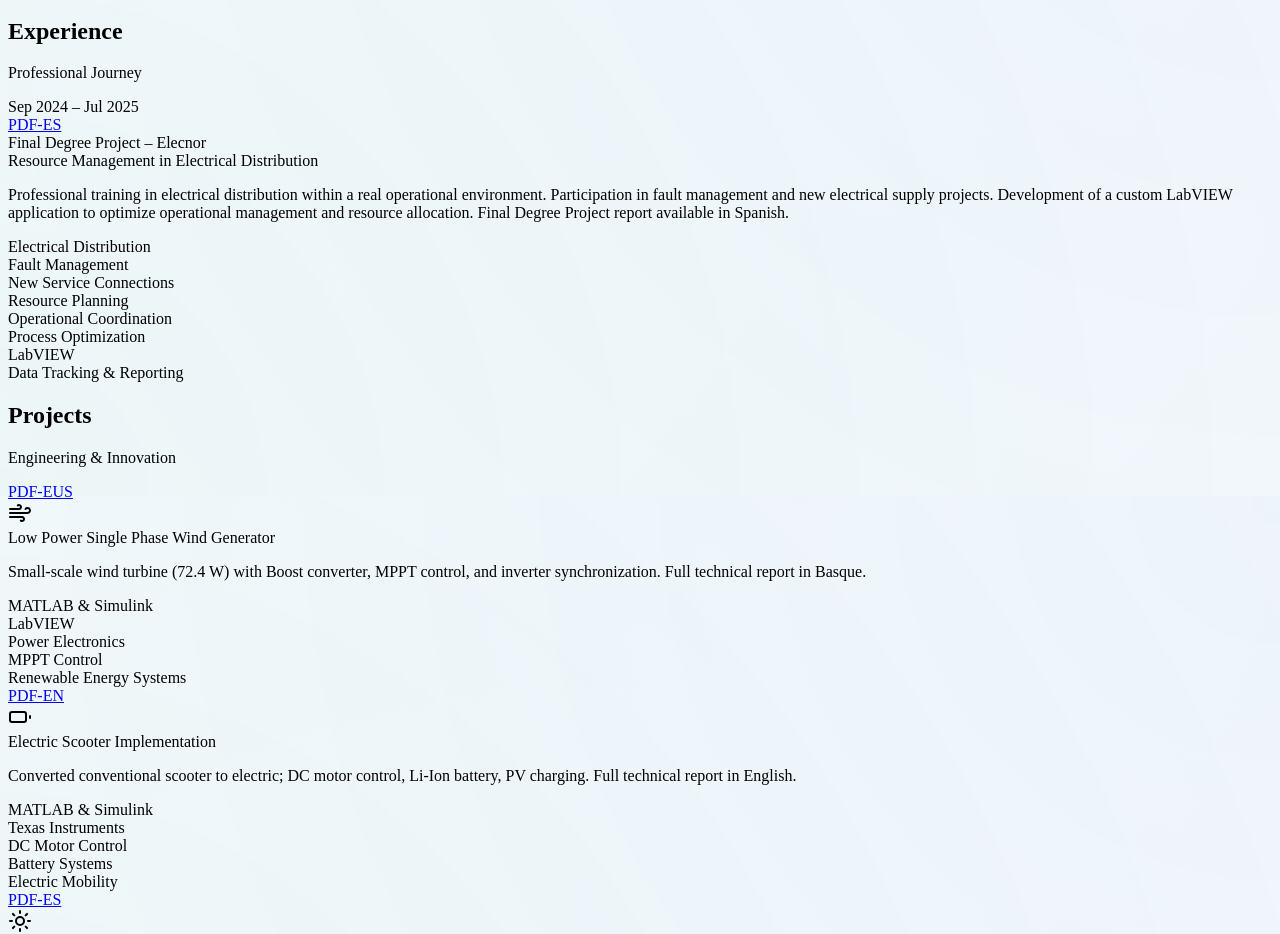
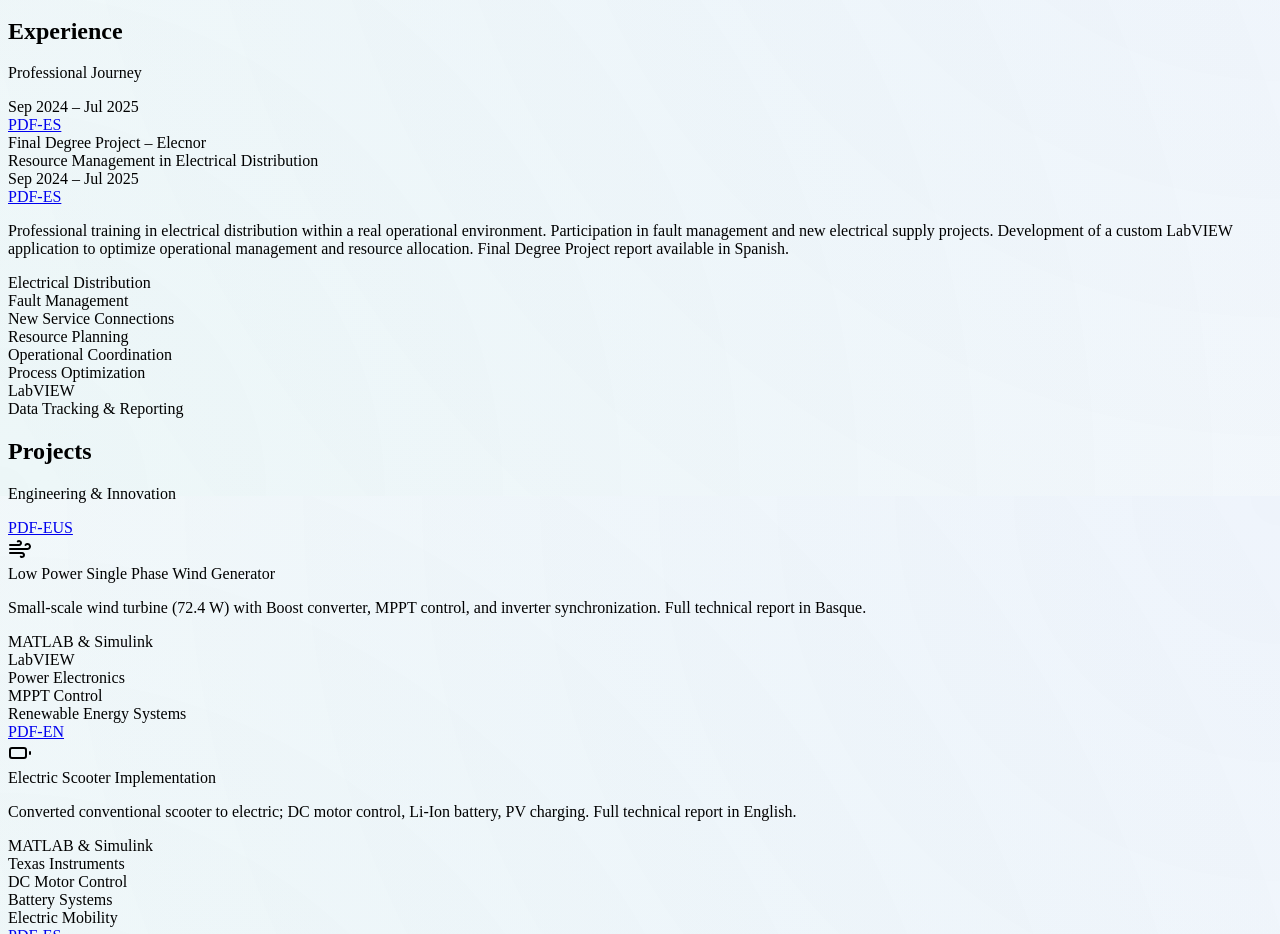
Before and after one commit to axierzebe/axier-portfolio, a React (Vite) app in the folder client/: page / in a window 1280 px wide. Shown: the part 1904-2838 px from the top of the page. Built offline with nearby package versions, Linux system fonts and the light colour scheme; a web font is replaced by a local one.

Commit message:
Update Home.tsx

```diff
--- a/client/src/pages/Home.tsx
+++ b/client/src/pages/Home.tsx
@@ -225,8 +225,8 @@ export default function Home() {
 
       <Card className="border-border/50 hover:border-primary/50 transition-colors duration-300">
         <CardHeader className="relative">
-          {/* Fecha + PDF (columna, arriba a la derecha) */}
-          <div className="absolute top-4 right-4 flex flex-col items-end gap-2">
+          {/* ✅ DESKTOP: Fecha + PDF (arriba a la derecha) */}
+          <div className="hidden md:flex absolute top-4 right-4 flex-col items-end gap-2">
             <Badge variant="secondary" className="w-fit font-mono">
               {t("exp.date1")}
             </Badge>
@@ -241,14 +241,30 @@ export default function Home() {
             </a>
           </div>
 
-          <div className="flex flex-col md:flex-row md:items-center justify-between gap-2 mt-6">
-            <div>
+          {/* Título + Empresa */}
+          <div className="flex flex-col gap-2 mt-6">
             <CardTitle className="text-xl font-bold text-primary">
               {t("exp.role1")}
             </CardTitle>
-              <CardDescription className="text-lg font-medium text-foreground mt-1">
+
+            <CardDescription className="text-lg font-medium text-foreground">
               {t("exp.company1")}
             </CardDescription>
+
+            {/* ✅ MOBILE: Fecha debajo del título (y PDF debajo de la fecha) */}
+            <div className="flex flex-col items-start gap-2 md:hidden mt-2">
+              <Badge variant="secondary" className="w-fit font-mono">
+                {t("exp.date1")}
+              </Badge>
+
+              <a
+                href="/tfg.pdf"
+                target="_blank"
+                rel="noopener noreferrer"
+                className="w-fit text-xs font-medium px-2 py-1 rounded-md border border-border bg-background/80 hover:bg-background text-foreground"
+              >
+                PDF-ES
+              </a>
             </div>
           </div>
         </CardHeader>
@@ -284,6 +300,7 @@ export default function Home() {
     </div>
   </div>
 </Section>
+
 
 
       {/* Projects Section */}
```
Lines whose indentation alone changed are shown as unchanged.
